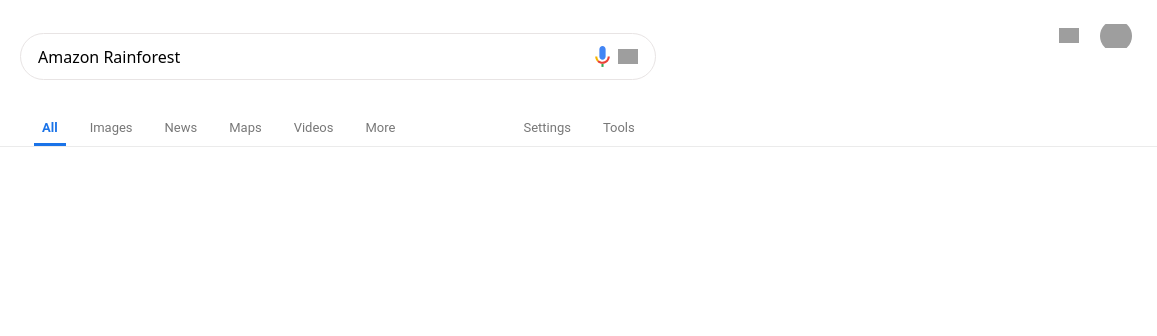
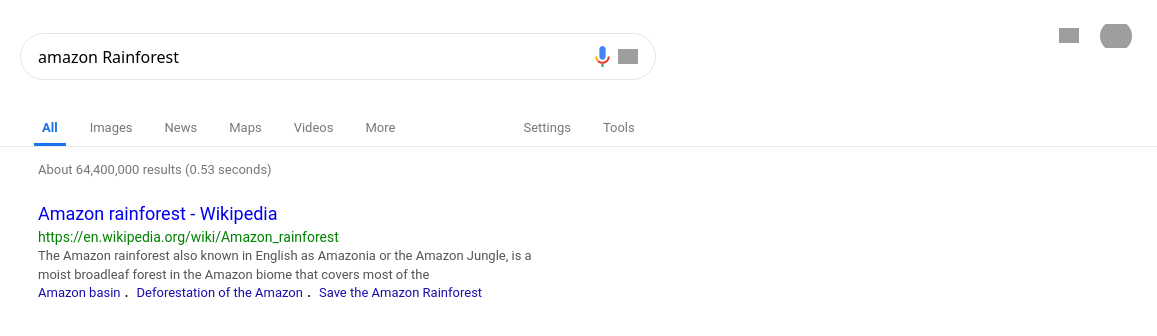
Before and after one commit to codepath2019/google-search-result-example-page, a plain HTML site: page index.html in a window 1280 px wide. Shown: the full height of the page, 123-1280 px from the left. Drawn offline with Linux system fonts and the light colour scheme; grey boxes are pictures that could not be loaded.

Commit message:
layout and style single results entry container

```diff
--- a/index.html
+++ b/index.html
@@ -16,7 +16,7 @@
                 <!-- form action, and method attributes need to be specified in order to create client server requests-->
                 <form class="google-search-form" action="some_kind_of_script.js" method="get">
                     <div class="search-bar-container">
-                        <input type="text" class="search-input" value="Amazon Rainforest"/>
+                        <input type="text" class="search-input" value="amazon Rainforest"/>
                         <input type="button" class="microphone-button"/>
                         <input type="button" class="search-button"/>
                     </div>
@@ -43,5 +43,36 @@
                 </div>
             </div>
         </header>
+        <section class="results-section">
+            <div class="results-section-left">
+                <div class="results-search-metric">About 64,400,000 results (0.53 seconds)</div>
+                <div class="result-entry-container" id="result-entry-container-one">
+                    <div>
+                        <a href="https://en.wikipedia.org/wiki/Amazon_rainforest"
+                           class="primary-link">
+                            <h3>Amazon rainforest - Wikipedia</h3>
+                        </a>
+                    </div>
+                    <div class="secondary-link-container">
+                        <a href="https://en.wikipedia.org/wiki/Amazon_rainforest"
+                           class="secondary-link">
+                        https://en.wikipedia.org/wiki/Amazon_rainforest
+                        </a>
+                    </div>
+                    <span class="result-text-snippet">The Amazon rainforest also known in English as Amazonia or the Amazon Jungle, is a moist broadleaf forest in the Amazon biome that covers most of the</span>
+                    <div class="related-key-words-nav">
+                        <a href="#Amazon basin">Amazon basin</a>
+                        .&nbsp;
+                        <a href="#Deforestation">Deforestation of the Amazon</a>
+                        .&nbsp;
+                        <a href="SaveForest">Save the Amazon Rainforest</a>
+                    </div>
+                </div>
+            </div>
+            <div class="results-section-right">
+            </div>
+
+
+        </section>
     </body>
 </html>
--- a/style.css
+++ b/style.css
@@ -117,6 +117,10 @@
     margin-left: 12px;
 }
 
+div.utils-nav-box a:hover {
+    color: #000;
+}
+
 .primary-utils-nav .utils-nav-box:first-child{
     border-bottom: solid 3px #1A73E8;
 }
@@ -132,3 +136,54 @@
     display: block;
     clear: both;
 }
+
+.results-section-left {
+    margin-left: 145px;
+}
+
+.results-section-left .results-search-metric {
+    color: #777;
+    padding: 16px;
+    overflow: hidden;
+    text-overflow: ellipsis;
+    white-space: nowrap;
+    font-family: 'Roboto',arial,sans-serif;
+    font-size: 13px;
+}
+
+.result-entry-container {
+    padding: 10px 0px 0px 16px;
+    width: 500px;
+}
+
+.result-entry-container a {
+    text-decoration: none;
+}
+
+.result-entry-container a.primary-link h3 {
+    margin: 0px;
+    font-family: 'Roboto',arial,sans-serif;
+    font-weight: normal;
+    font-size: 18px;
+}
+
+.result-entry-container .secondary-link-container {
+    padding: 3px 0px 0px 0px;
+}
+.result-entry-container a.secondary-link {
+    color: green;
+    font-size: 14px;
+    font-family: 'Roboto',arial,sans-serif;
+}
+
+.result-entry-container .result-text-snippet {
+    font-size: 13px;
+    font-family: 'Roboto',arial,sans-serif;
+    color: #545454;
+}
+
+.result-entry-container .related-key-words-nav a {
+    font-size: 13px;
+    font-family: 'Roboto',arial,sans-serif;
+    color: #1A0DAB
+}
```
